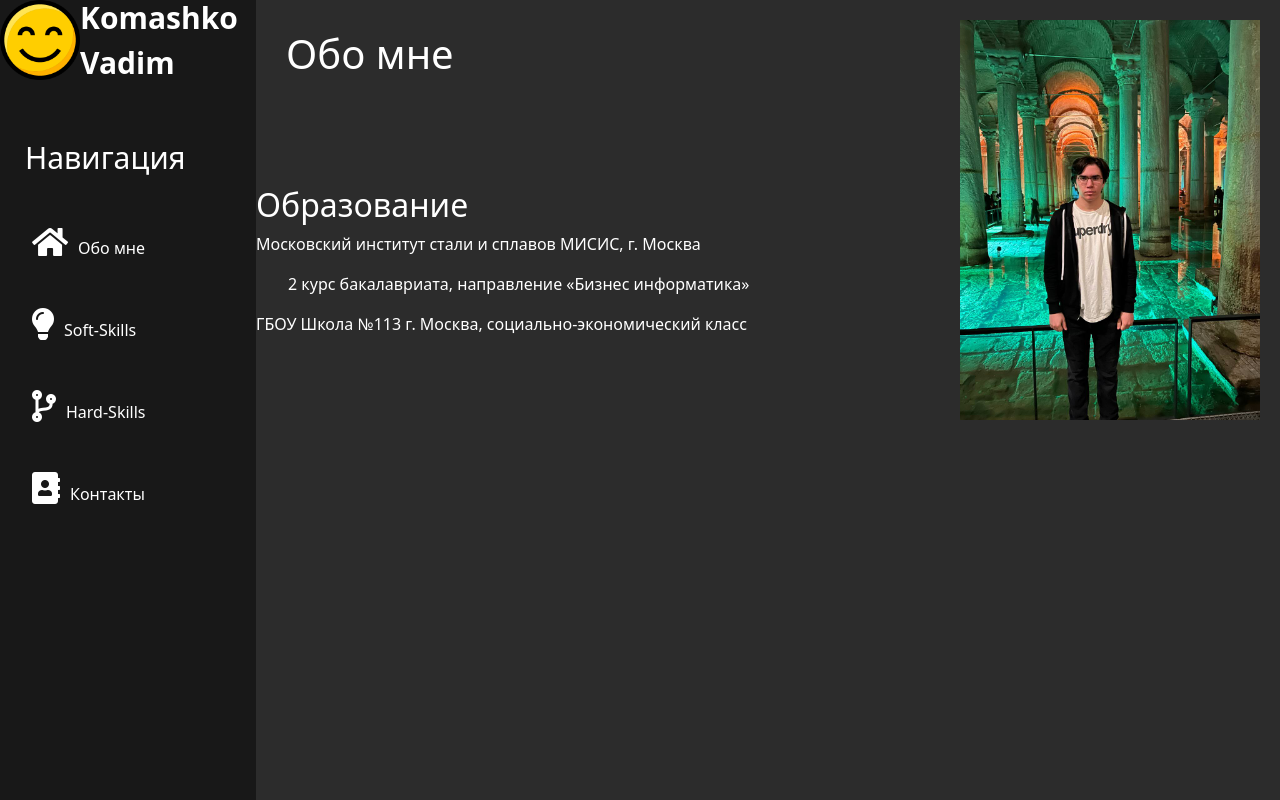
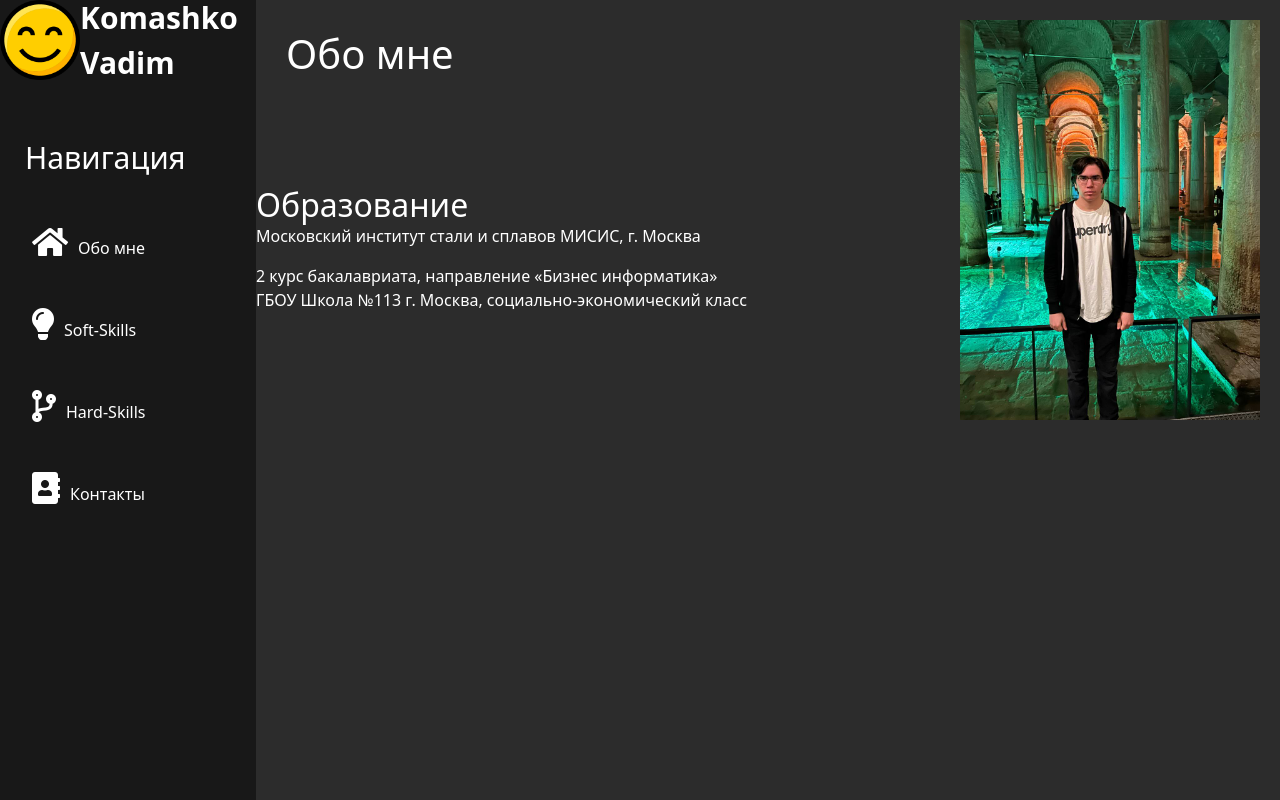
Before and after one commit to VadimRight/django_project, a Django app: page / in a window 1280 px wide. Run offline with Django 4.2, Linux system fonts and the light colour scheme; some libraries are stand-ins or nearby versions.

Commit message:
Text is debugged, but its position

```diff
--- a/web_project/main/static/main/css/main.css
+++ b/web_project/main/static/main/css/main.css
@@ -130,7 +130,14 @@ main img{
     float: left;
     margin-top: 100px;
 }
+
+.education-box h2 {
+    margin: 0; /* Убирает отступы вокруг заголовка */
+}
+
 .education-box ul {
     list-style: none;
     color: white;
+    padding: 0; /* Убирает внутренний отступ у списка */
+    margin: 0; /* Убирает внешний отступ у списка */
 }
```
